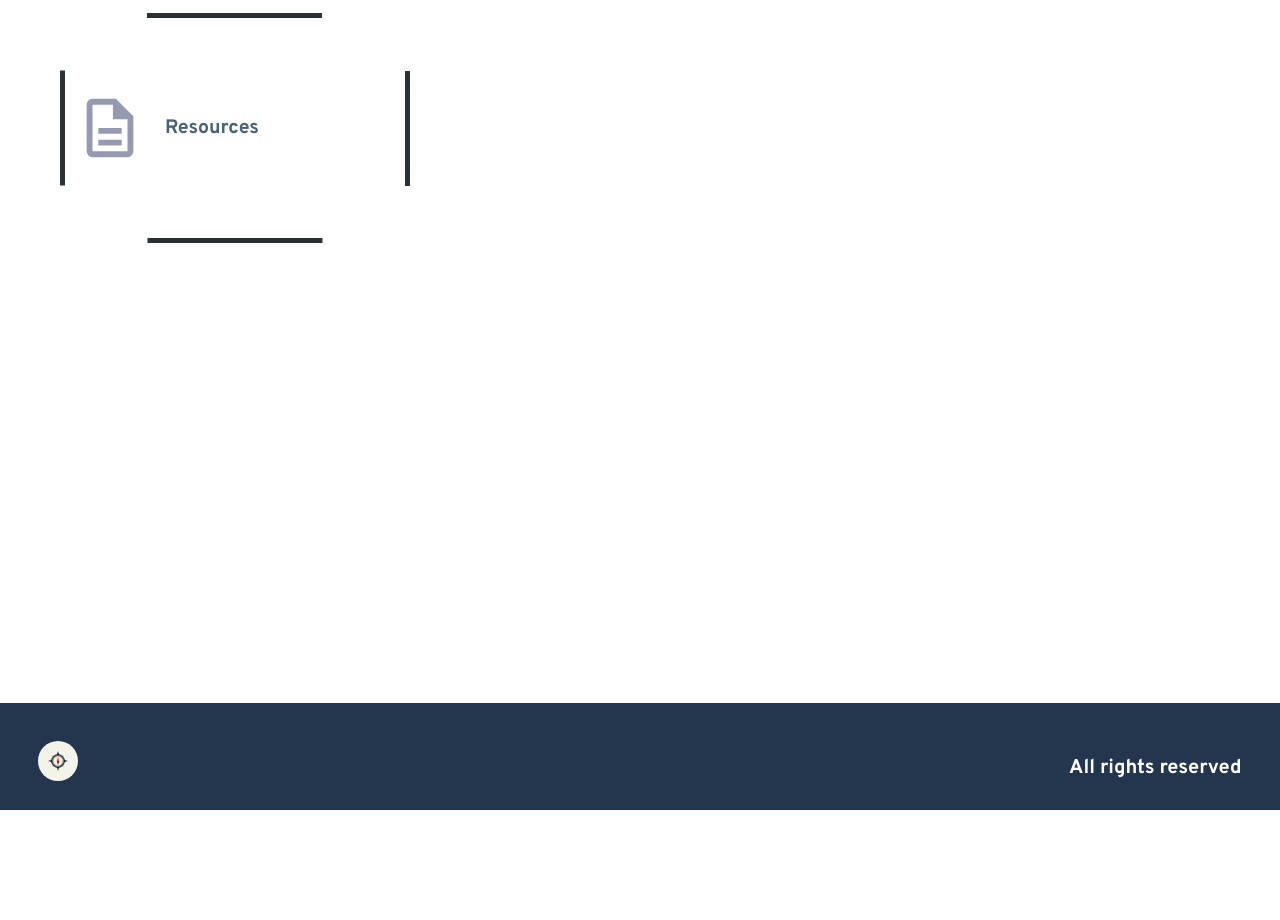
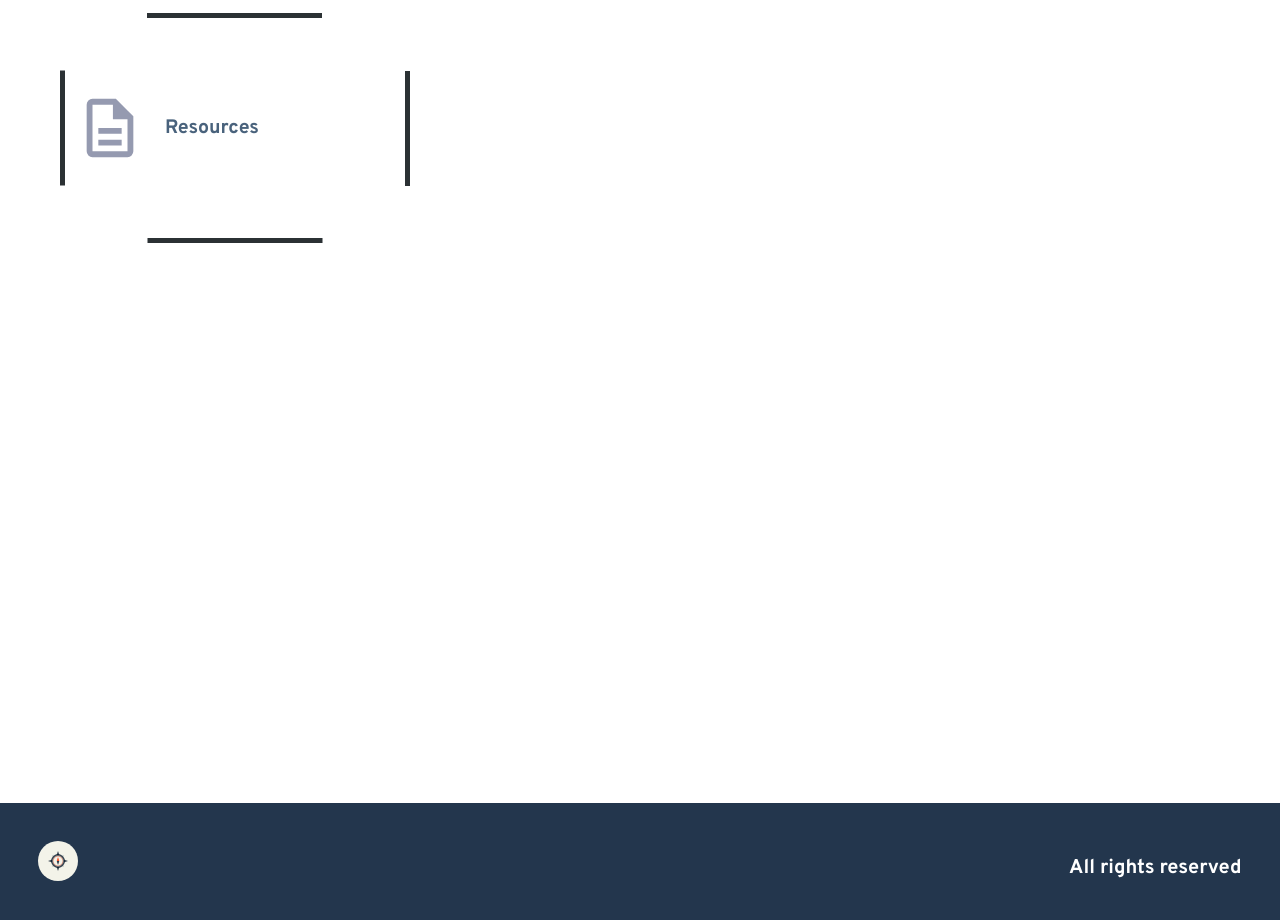
Before and after one commit to MARCUS-IMPERATOR/KM, a plain HTML site: page index.html in a window 1280 px wide. Shown: the part 2430-3350 px from the top of the page. Before the commit the page ends 3240 px from the top, so only its background shows below. Drawn offline with Linux system fonts and the light colour scheme.

Commit message:
footer height

```diff
--- a/styles.css
+++ b/styles.css
@@ -104,8 +104,8 @@ footer{
     flex-direction: row;
     justify-content: space-between;
     background-color: var(--dark_blue);
-    height: 30px;
-    margin-top: 400px;
+    height: 60px;
+    margin-top: 500px;
 }
 .rights{
     margin-left: auto;
```
